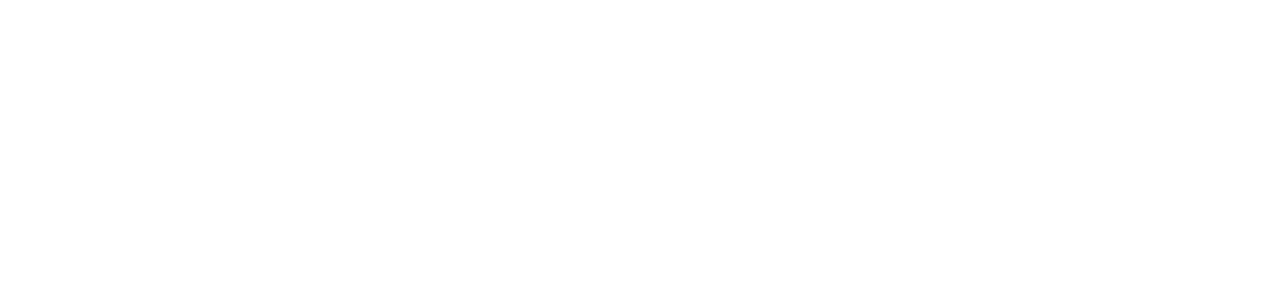
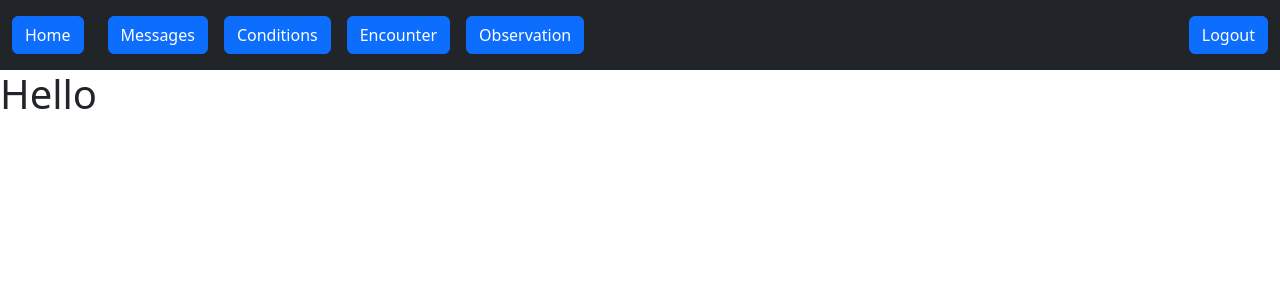
Before and after one commit to AlTheMan/Fullstack-Journal-Frontend, a React (Vite) app: page /ConditionPage in a window 1280 px wide. Before the commit this address had no page. Shown: the top 300 px of the page. Built offline with nearby package versions, Linux system fonts and the light colour scheme.

Commit message:
Conditions

```diff
--- a/src/Routing.tsx
+++ b/src/Routing.tsx
@@ -2,6 +2,7 @@
 import HomePage from './pages/HomePage';
 import LoginPage from './pages/LoginPage';
 import MessagesPage from './pages/MessagesPage';
+import ConditionPage from './pages/ConditionPage';
 
 
 export const Routing=()=>{
@@ -11,6 +12,7 @@
           <Route path="/" element={<LoginPage />} />
           <Route path="/HomePage" element={<HomePage />} />
           <Route path="/MessagesPage" element={<MessagesPage />} />
+          <Route path='/ConditionPage' element={<ConditionPage />} />
           <Route path="/LoginPage" element={<LoginPage />} />
         </Routes>
       </Router>
--- a/src/components/Navbar.tsx
+++ b/src/components/Navbar.tsx
@@ -16,7 +16,7 @@
               </Link>
             </li>
             <li className="nav-item">
-              <Link to="/reg" className="nav-link">
+              <Link to="/ConditionPage" className="nav-link">
                 <Button onClick={() => console.log('Conditions clicked')}>Conditions</Button>
               </Link>
             </li>
--- /dev/null
+++ b/src/pages/ConditionPage.tsx
@@ -0,0 +1,15 @@
+import React from 'react';
+import NavBar from '../components/Navbar';
+
+const ConditionPage: React.FC = () => {
+    var hello = "Hello";
+
+    return (
+        <>
+            <NavBar></NavBar>
+            <h1>{hello}</h1>
+        </>
+    );
+};
+
+export default ConditionPage;
--- a/src/pages/DoctorHome.tsx
+++ b/src/pages/DoctorHome.tsx
@@ -1,4 +1,4 @@
-import { fetchData } from "../api/namedPersonApi";
+import { fetchData } from "../api/NamedPersonApi";
 import React, { useEffect, useState } from 'react';
 import { NamedPerson } from "../types/NamedPerson";
 
@@ -22,7 +22,7 @@
 
 return (
     <div>
-       Welcome {doctor?.firstName} {doctor?.lastName}
+       <h1>Welcome: Dr {doctor?.firstName} {doctor?.lastName}</h1>
     </div>
   );
 };
--- a/src/pages/PatientHome.tsx
+++ b/src/pages/PatientHome.tsx
@@ -1,5 +1,5 @@
 import { Patient } from "../types/Patient";
-import { fetchData } from "../api/patientApi"
+import { fetchData } from "../api/PatientApi"
 import React, { useEffect, useState } from 'react';
 
 
```
Also changed, not shown: src/types/Condition.ts (added, +10 -0 lines), src/api/PatientConditionsApi.ts (added).
